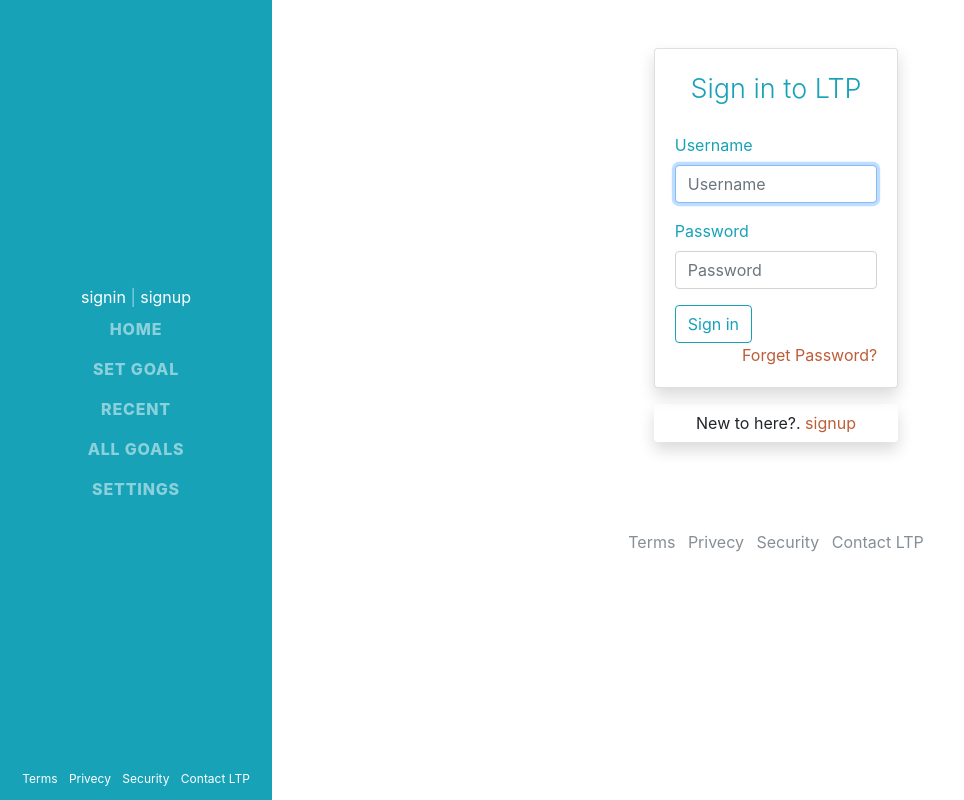
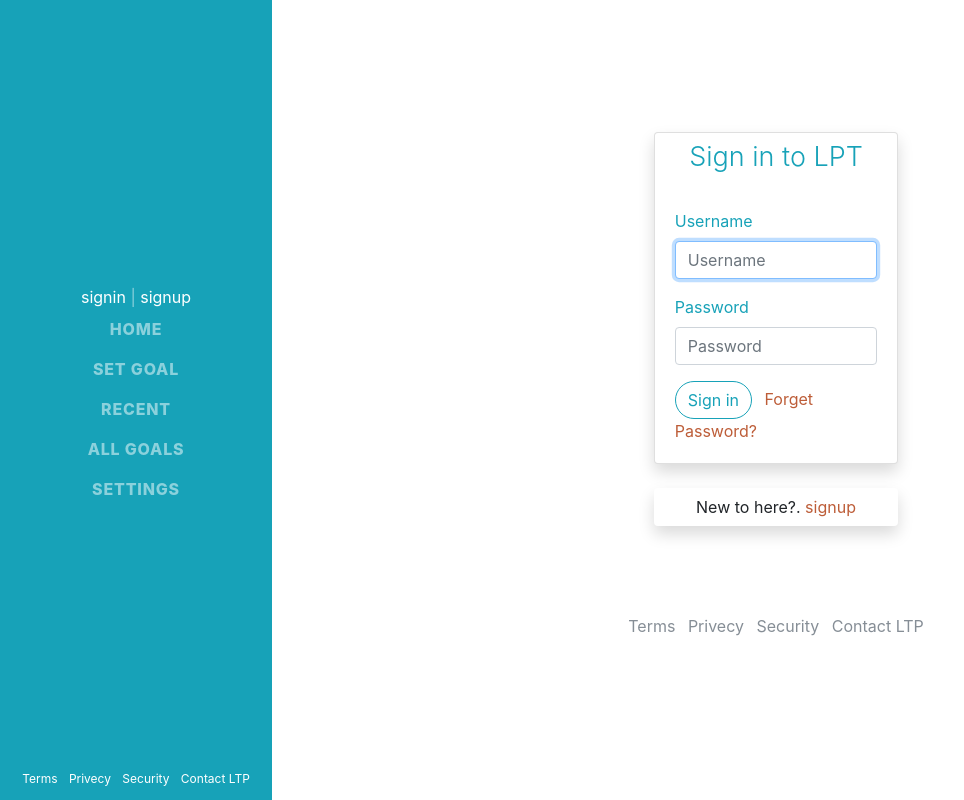
Before and after one commit to Rahu-ju/LPT, a Django app: page /users/login/ in a window 1280 px wide. Shown: the whole page, without its empty margins (0-964 px from the left). Run offline with Django 3.2, Linux system fonts and the light colour scheme; some libraries are stand-ins or nearby versions; some web fonts are replaced.

Commit message:
Change Css to the login page

```diff
--- a/users/templates/users/login.html
+++ b/users/templates/users/login.html
@@ -4,23 +4,23 @@
 {% block content %}
 
 <div class="row">
+  <div class="col d-flex flex-column align-items-center justify-content-center h-custom">
 
-  <div class="col">
-  <br><br>
-    <div class="card mb-3 mx-auto w-25 shadow">
-      <br>
-      {{message}}
-      <h3 class="text-center account">Sign in to LTP</h3>
+    <!-- Card -->
+    <div class="card shadow w-25">
+      <h3 class="text-center account py-2">Sign in to LPT</h3>
       <div class="card-body">
         <form method="post">
           {% csrf_token %}
           {% bootstrap_form form %}
           <input name="next" type="hidden" value="{{next}}">
-          <button type="submit" class="btn btn-outline-info">Sign in</button>
-          <a class="float-right" href="{% url 'password_reset' %}">Forget Password?</a>
+          <button type="submit" class="btn btn-outline-info btn-custom">Sign in</button>
+          <a class="ml-2" href="{% url 'password_reset' %}">Forget Password?</a>
         </form>
       </div>
     </div>
+    <!--Card end  -->
+    <br>
     <p class="btn btn-block  w-25 mx-auto shadow">New to here?.<a href="{% url 'signup' %}" > signup</a></p>
     <br><br><br>
     <ul class="list-inline text-center" style="margin-bottom:30px;">
@@ -29,8 +29,8 @@
       <li class="list-inline-item">Security</li>
       <li class="list-inline-item">Contact LTP</li>
     </ul>
+
   </div>
-
 </div>
 
 
```
